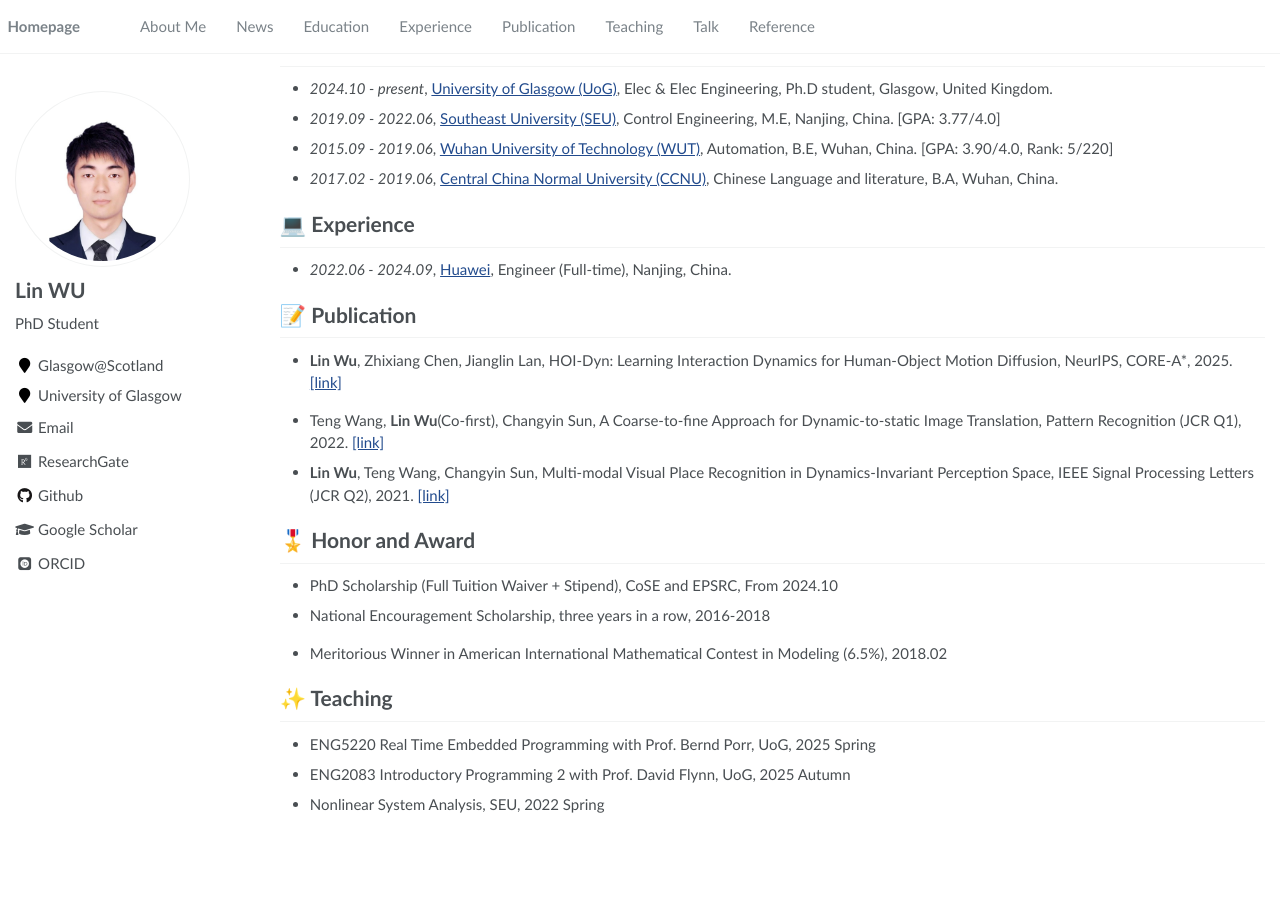
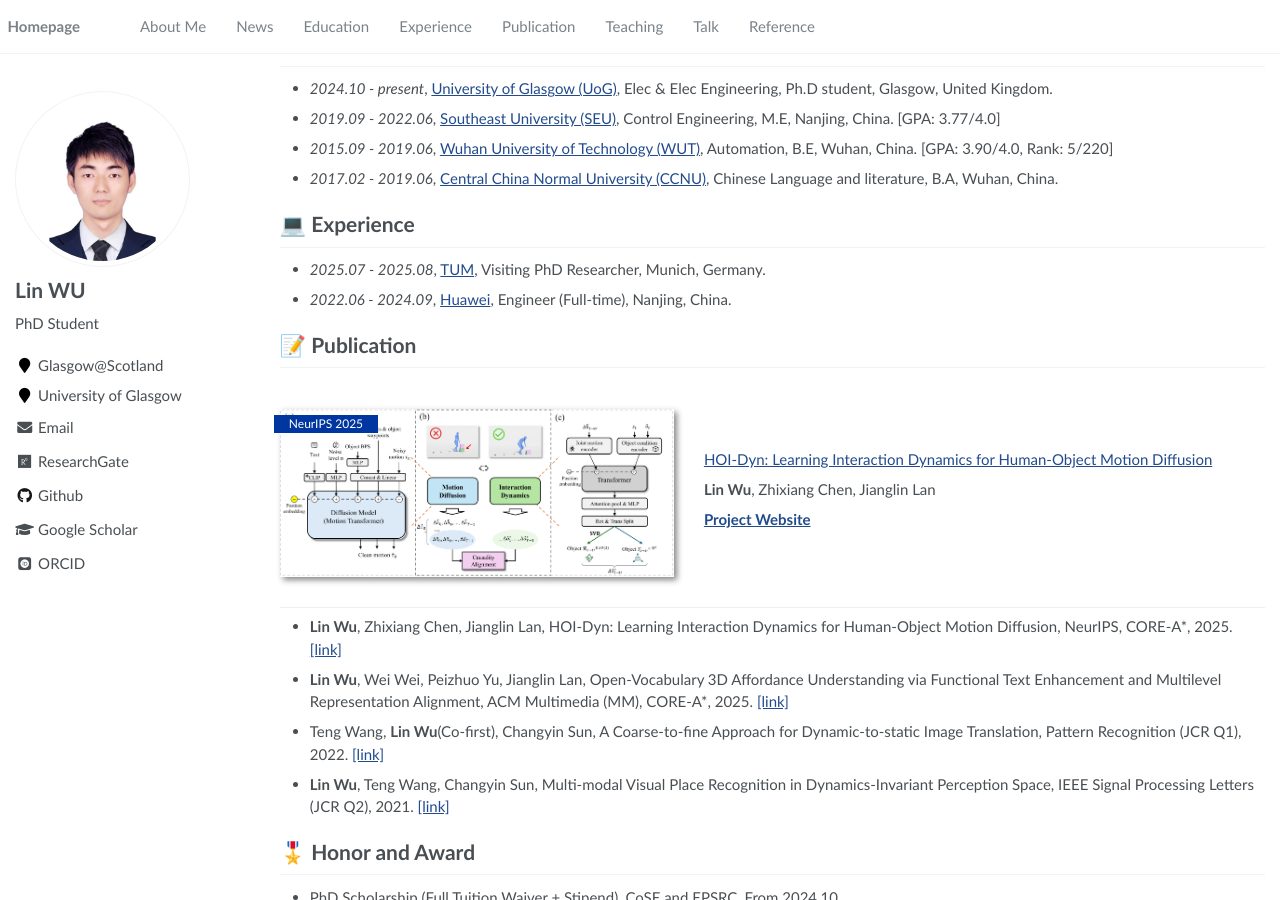
Before and after one commit to wulin97/wulin97.github.io, a Jekyll site: the page built from _pages/about.md, in a window 1280 px wide and 900 px high, scrolled down 285 px. Built offline with Jekyll 4.4.1, drawn with Linux system fonts in a browser that asks for light colours; some web fonts are replaced; before the commit the page ends 1115 px from its top, so only the background shows below that.

Commit message:
add hoidyn

```diff
--- a/_pages/about.md
+++ b/_pages/about.md
@@ -50,7 +50,7 @@ I completed my Master's at Southeast University in China, under Prof. [Changyin
 - *2017.02 - 2019.06*, [Central China Normal University (CCNU)](http://english.ccnu.edu.cn/About/About_CCNU.htm), Chinese Language and literature, B.A, Wuhan, China.
 
 # 💻 Experience
-<!-- - *2025.07 - 2025.08*, [TUM](https://www.asg.ed.tum.de/lfk/home/), Visiting PhD Researcher, Munich, Germany.  -->
+- *2025.07 - 2025.08*, [TUM](https://www.asg.ed.tum.de/lfk/home/), Visiting PhD Researcher, Munich, Germany.
 - *2022.06 - 2024.09*, [Huawei](https://www.huawei.com/en/corporate-information), Engineer (Full-time), Nanjing, China.
 <!-- - *2021.04 - 2021.07*, [Arcsoft](https://www.arcsoft.com/corporate/about.html), Image Algorithm (Intern), Nanjing, China -->
 <!-- - *2020.06 - 2020.08*, [Sinovation Ventures · DeeCamp](https://www.sinovationventures.com/ai), 3D Vision Algorithm (Intern), Virtual. -->
@@ -58,21 +58,20 @@ I completed my Master's at Southeast University in China, under Prof. [Changyin
 
 # 📝 Publication
 
-<!-- <div class='paper-box'><div class='paper-box-image'><div><div class="badge">CVPR 2016</div><img src='images/500x300.png' alt="sym" width="100%"></div></div>
+<div class='paper-box'><div class='paper-box-image'><div><div class="badge">NeurIPS 2025</div><img src='images/hoi-dyn.png' alt="sym" width="100%"></div></div>
 <div class='paper-box-text' markdown="1">
 
-[Deep Residual Learning for Image Recognition](https://openaccess.thecvf.com/content_cvpr_2016/papers/He_Deep_Residual_Learning_CVPR_2016_paper.pdf)
+[HOI-Dyn: Learning Interaction Dynamics for Human-Object Motion Diffusion](https://arxiv.org/pdf/2507.01737)
 
-**Kaiming He**, Xiangyu Zhang, Shaoqing Ren, Jian Sun
+**Lin Wu**, Zhixiang Chen, Jianglin Lan
 
-[**Project**](https://scholar.google.com/citations?view_op=view_citation&hl=zh-CN&user=DhtAFkwAAAAJ&citation_for_view=DhtAFkwAAAAJ:ALROH1vI_8AC) <strong><span class='show_paper_citations' data='DhtAFkwAAAAJ:ALROH1vI_8AC'></span></strong>
-- Lorem ipsum dolor sit amet, consectetur adipiscing elit. Vivamus ornare aliquet ipsum, ac tempus justo dapibus sit amet.
+[**Project Website**](projects/hoi-dyn/index.html)
 </div>
-</div> -->
+</div>
 
 - **Lin Wu**, Zhixiang Chen, Jianglin Lan, HOI-Dyn: Learning Interaction Dynamics for Human-Object Motion Diffusion, NeurIPS, CORE-A*, 2025. [[link]](https://arxiv.org/pdf/2507.01737)
 
-<!-- - **Lin Wu**, Wei Wei, Peizhuo Yu, Jianglin Lan, Open-Vocabulary 3D Affordance Understanding via Functional Text Enhancement and Multilevel Representation Alignment, ACM Multimedia (MM), CORE-A*, 2025. [[link]](https://wulin97.github.io/) -->
+- **Lin Wu**, Wei Wei, Peizhuo Yu, Jianglin Lan, Open-Vocabulary 3D Affordance Understanding via Functional Text Enhancement and Multilevel Representation Alignment, ACM Multimedia (MM), CORE-A*, 2025. [[link]](https://wulin97.github.io/)
 
 - Teng Wang, **Lin Wu**(Co-first), Changyin Sun, A Coarse-to-fine Approach for Dynamic-to-static Image Translation, Pattern Recognition (JCR Q1), 2022. [[link]](https://doi.org/10.1016/j.patcog.2021.108373)
 
```
Also changed, not shown: images/hoi-dyn.png (added), 1 other file.
